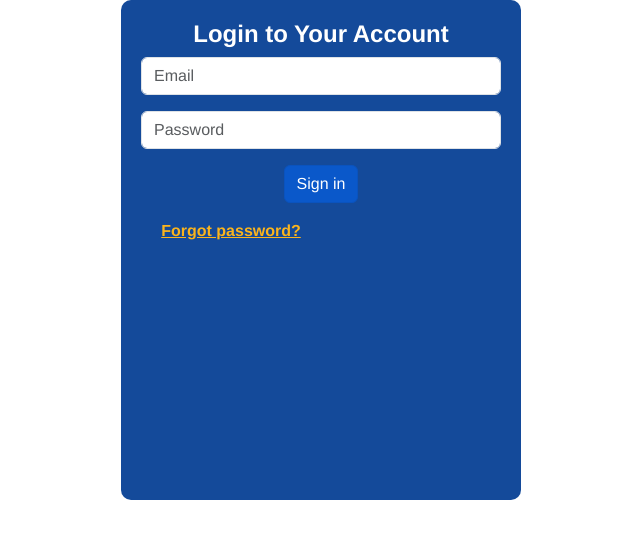
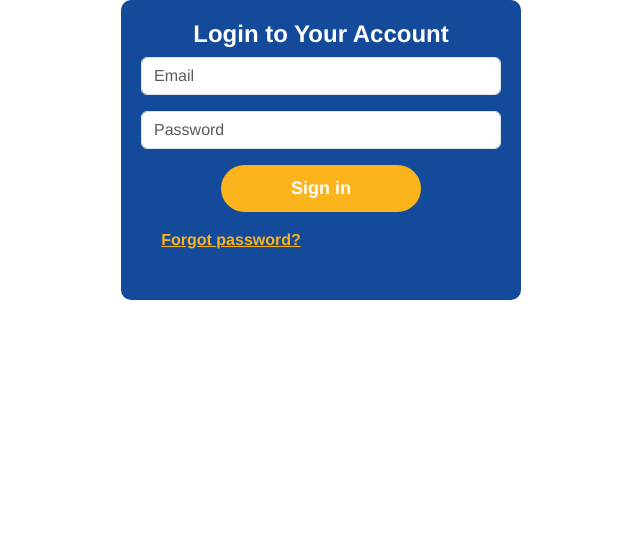
Before and after one commit to Halfkeyboard567/Validations, a Python web app: template Validations/templates/admin-login.html in a window 1280 px wide. Shown: the part 160-699 px from the top of the page, without its empty margins (319-959 px from the left). Run offline with Jinja, Linux system fonts and the light colour scheme; the template is opened without the code that fills it, so the values that code supplies are empty.

Commit message:
modified index, admin login&page, header, styles

```diff
--- a/Validations/ConfirmingEmail.html
+++ b/Validations/ConfirmingEmail.html
@@ -3,10 +3,13 @@
 <head>
     <meta charset="UTF-8">
     <meta name="viewport" content="width=device-width, initial-scale=1.0">
-    <title>Validations</title>
+    <title>Confirming your Account</title>
     <link rel="stylesheet" href="https://cdn.jsdelivr.net/npm/bootstrap@5.3.1/dist/css/bootstrap.min.css" integrity="sha384-4bw+/aepP/YC94hEpVNVgiZdgIC5+VKNBQNGCHeKRQN+PtmoHDEXuppvnDJzQIu9" crossorigin="anonymous">
     <link rel="stylesheet" href="https://cdn.jsdelivr.net/npm/bootstrap-icons@1.11.0/font/bootstrap-icons.css">
+    <script src="https://cdn.jsdelivr.net/npm/bootstrap@5.3.2/dist/js/bootstrap.bundle.min.js" integrity="sha384-C6RzsynM9kWDrMNeT87bh95OGNyZPhcTNXj1NW7RuBCsyN/o0jlpcV8Qyq46cDfL" crossorigin="anonymous"></script>
     <link rel="stylesheet" href="styles.css">
+    <script src="script.js"></script>
+
 </head>
 <body>
 
@@ -14,7 +17,6 @@
         <img src="LOGO_PUPR.png" alt="Logo" style="width: 450px; height: 100px; margin: 15px;">
     </header>
 
-    <script src="https://cdn.jsdelivr.net/npm/bootstrap@5.3.1/dist/js/bootstrap.bundle.min.js" integrity="sha384-HwwvtgBNo3bZJJLYd8oVXjrBZt8cqVSpeBNS5n7C8IVInixGAoxmnlMuBnhbgrkm" crossorigin="anonymous"></script>
 
     <section class="vh-100" style="background-color: #144A9A">
         <div class="row d-flex justify-content-center align-items-center h-100">
--- a/Validations/templates/admin-login.html
+++ b/Validations/templates/admin-login.html
@@ -6,7 +6,7 @@
     <title>Login to Your Account</title>
     <link rel="stylesheet" href="https://cdn.jsdelivr.net/npm/bootstrap@5.3.1/dist/css/bootstrap.min.css" integrity="sha384-4bw+/aepP/YC94hEpVNVgiZdgIC5+VKNBQNGCHeKRQN+PtmoHDEXuppvnDJzQIu9" crossorigin="anonymous">
     <link rel="stylesheet" href="https://cdn.jsdelivr.net/npm/bootstrap-icons@1.11.1/font/bootstrap-icons.css">
-    <link href="https://cdn.jsdelivr.net/npm/bootstrap@5.3.2/dist/css/bootstrap.min.css" rel="stylesheet" integrity="sha384-T3c6CoIi6uLrA9TneNEoa7RxnatzjcDSCmG1MXxSR1GAsXEV/Dwwykc2MPK8M2HN" crossorigin="anonymous">
+    <script src="https://cdn.jsdelivr.net/npm/bootstrap@5.3.2/dist/js/bootstrap.bundle.min.js" integrity="sha384-C6RzsynM9kWDrMNeT87bh95OGNyZPhcTNXj1NW7RuBCsyN/o0jlpcV8Qyq46cDfL" crossorigin="anonymous"></script>
     <link rel="stylesheet" href="styles.css">
     <script src="script.js"></script>
 
@@ -38,7 +38,7 @@
             </div>
 
             <!-- Submit button -->
-                <button type="submit" class="btn btn-primary active">Sign in</button>
+                <button type="submit" class="btn btn-signin">Sign in</button>
                 <p id="error-message" style="color: red;"></p>
 
             <!-- Forgot Password -->
--- a/Validations/templates/admin-page.html
+++ b/Validations/templates/admin-page.html
@@ -5,6 +5,7 @@
     <meta name="viewport" content="width=device-width, initial-scale=1.0">
     <link rel="stylesheet" href="https://cdn.jsdelivr.net/npm/bootstrap@5.3.1/dist/css/bootstrap.min.css" integrity="sha384-4bw+/aepP/YC94hEpVNVgiZdgIC5+VKNBQNGCHeKRQN+PtmoHDEXuppvnDJzQIu9" crossorigin="anonymous">
     <link rel="stylesheet" href="https://cdn.jsdelivr.net/npm/bootstrap-icons@1.11.1/font/bootstrap-icons.css">
+    <script src="https://cdn.jsdelivr.net/npm/bootstrap@5.3.2/dist/js/bootstrap.bundle.min.js" integrity="sha384-C6RzsynM9kWDrMNeT87bh95OGNyZPhcTNXj1NW7RuBCsyN/o0jlpcV8Qyq46cDfL" crossorigin="anonymous"></script>
     <link rel="stylesheet" href="styles.css">
     <script src="script.js"></script>
 </head>
@@ -18,8 +19,6 @@
     </button>
 
     </header>
-
-    <script src="https://cdn.jsdelivr.net/npm/bootstrap@5.3.1/dist/js/bootstrap.bundle.min.js" integrity="sha384-HwwvtgBNo3bZJJLYd8oVXjrBZt8cqVSpeBNS5n7C8IVInixGAoxmnlMuBnhbgrkm" crossorigin="anonymous"></script>
 
     <nav class="navbar navbar-expand-lg custom-navbar">
         <div class="container">
@@ -68,7 +67,7 @@
                     <!--Row-2-->
                     <tr>
                         <th>Student Name</th>
-                        <th> Student Email</th>
+                        <th>Student Email</th>
                         <th>Student Phone</th>
                         <th>Department</th>
                         <th>Actions</th>
--- a/Validations/templates/index.html
+++ b/Validations/templates/index.html
@@ -5,7 +5,7 @@
     <meta name="viewport" content="width=device-width, initial-scale=1.0">
     <link rel="stylesheet" href="https://cdn.jsdelivr.net/npm/bootstrap@5.3.1/dist/css/bootstrap.min.css" integrity="sha384-4bw+/aepP/YC94hEpVNVgiZdgIC5+VKNBQNGCHeKRQN+PtmoHDEXuppvnDJzQIu9" crossorigin="anonymous">
     <link rel="stylesheet" href="https://cdn.jsdelivr.net/npm/bootstrap-icons@1.11.1/font/bootstrap-icons.css">
-    <link href="https://cdn.jsdelivr.net/npm/bootstrap@5.3.2/dist/css/bootstrap.min.css" rel="stylesheet" integrity="sha384-T3c6CoIi6uLrA9TneNEoa7RxnatzjcDSCmG1MXxSR1GAsXEV/Dwwykc2MPK8M2HN" crossorigin="anonymous">
+    <script src="https://cdn.jsdelivr.net/npm/bootstrap@5.3.2/dist/js/bootstrap.bundle.min.js" integrity="sha384-C6RzsynM9kWDrMNeT87bh95OGNyZPhcTNXj1NW7RuBCsyN/o0jlpcV8Qyq46cDfL" crossorigin="anonymous"></script>
     <link rel="stylesheet" href="styles.css">
     <script src="script.js"></script>
 </head>
--- a/Validations/templates/select-role.html
+++ b/Validations/templates/select-role.html
@@ -6,7 +6,7 @@
     <title>Select Role</title>
     <link rel="stylesheet" href="https://cdn.jsdelivr.net/npm/bootstrap@5.3.1/dist/css/bootstrap.min.css" integrity="sha384-4bw+/aepP/YC94hEpVNVgiZdgIC5+VKNBQNGCHeKRQN+PtmoHDEXuppvnDJzQIu9" crossorigin="anonymous">
     <link rel="stylesheet" href="https://cdn.jsdelivr.net/npm/bootstrap-icons@1.11.1/font/bootstrap-icons.css">
-    <link href="https://cdn.jsdelivr.net/npm/bootstrap@5.3.2/dist/css/bootstrap.min.css" rel="stylesheet" integrity="sha384-T3c6CoIi6uLrA9TneNEoa7RxnatzjcDSCmG1MXxSR1GAsXEV/Dwwykc2MPK8M2HN" crossorigin="anonymous">
+    <script src="https://cdn.jsdelivr.net/npm/bootstrap@5.3.2/dist/js/bootstrap.bundle.min.js" integrity="sha384-C6RzsynM9kWDrMNeT87bh95OGNyZPhcTNXj1NW7RuBCsyN/o0jlpcV8Qyq46cDfL" crossorigin="anonymous"></script>
     <link rel="stylesheet" href="styles.css">
 
 </head>
--- a/Validations/templates/styles.css
+++ b/Validations/templates/styles.css
@@ -67,14 +67,14 @@ label {
   position: fixed;
   top: 58%; /* Aligns the ad vertically in the center */
   right: 30px; /* Positions the ad 20px from the right edge */
-  padding: 10px; /* Adds internal space to the ad */
+  padding: 8px; /* Adds internal space to the ad */
   transform: translateY(-50%); /* Corrects the vertical alignment */
   text-align: right; /* Aligns the text to the right */
 }
 
 .announcement p {
   margin: 0;
-  font-size: 55px;
+  font-size: 54px;
   font-weight: bold;
   color: #144A9A;
   display: inline-block;
@@ -218,7 +218,7 @@ td, th {
 .login-container {
   flex-direction: column;
   width: 400px;
-  height: 500px;
+  height: 300px;
   background-color: #144A9A; /* Background color */
   color: white; /* Text color */
   font-weight: bold;
@@ -232,3 +232,15 @@ td, th {
   text-align: center; /* Center text alignment */
   justify-content: center;
 }
+
+.btn-signin {
+  width: 200px;
+  background-color: #FBB41C;
+  color: white;
+  font-family: Helvetica, Arial, sans-serif;
+  font-size: 18px;
+  font-weight: bold;
+  padding: 10px 20px;
+  border: none;
+  border-radius: 30px;
+}
```
Also changed, not shown: 2 other files.
